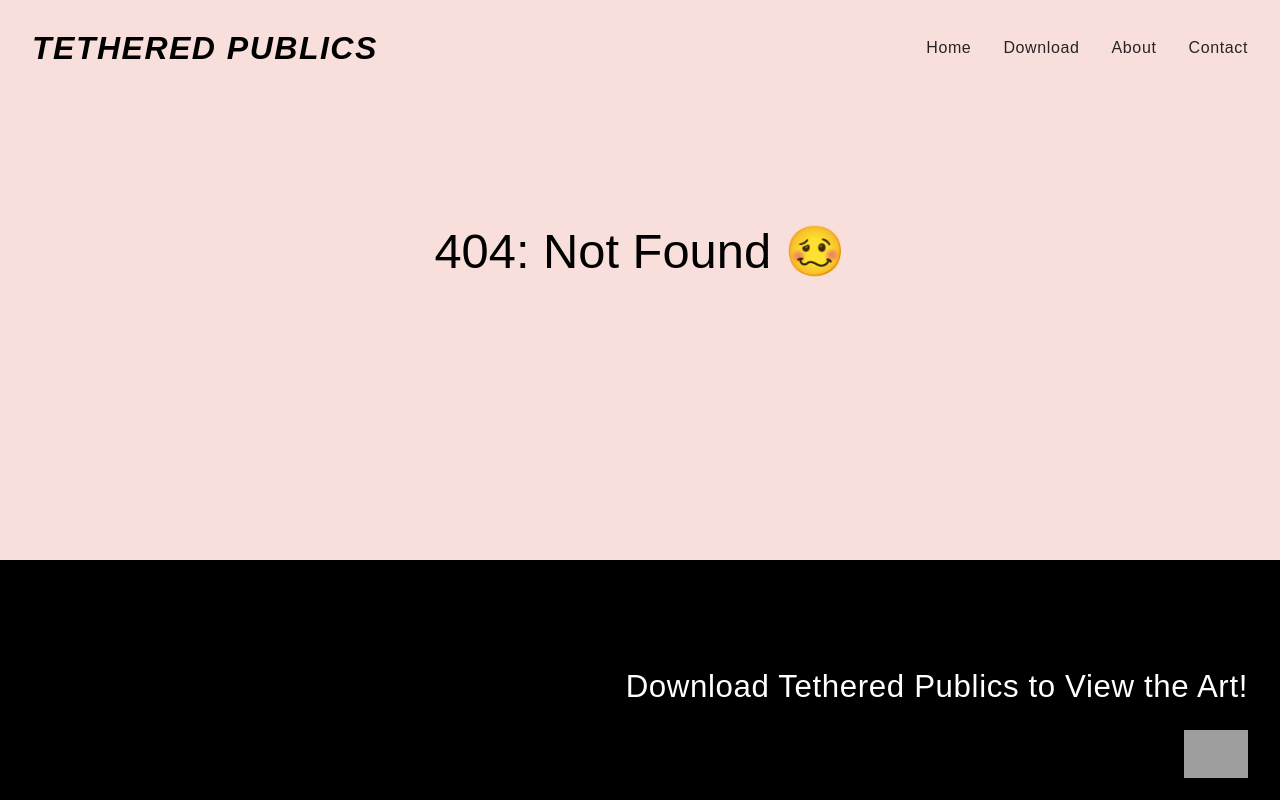
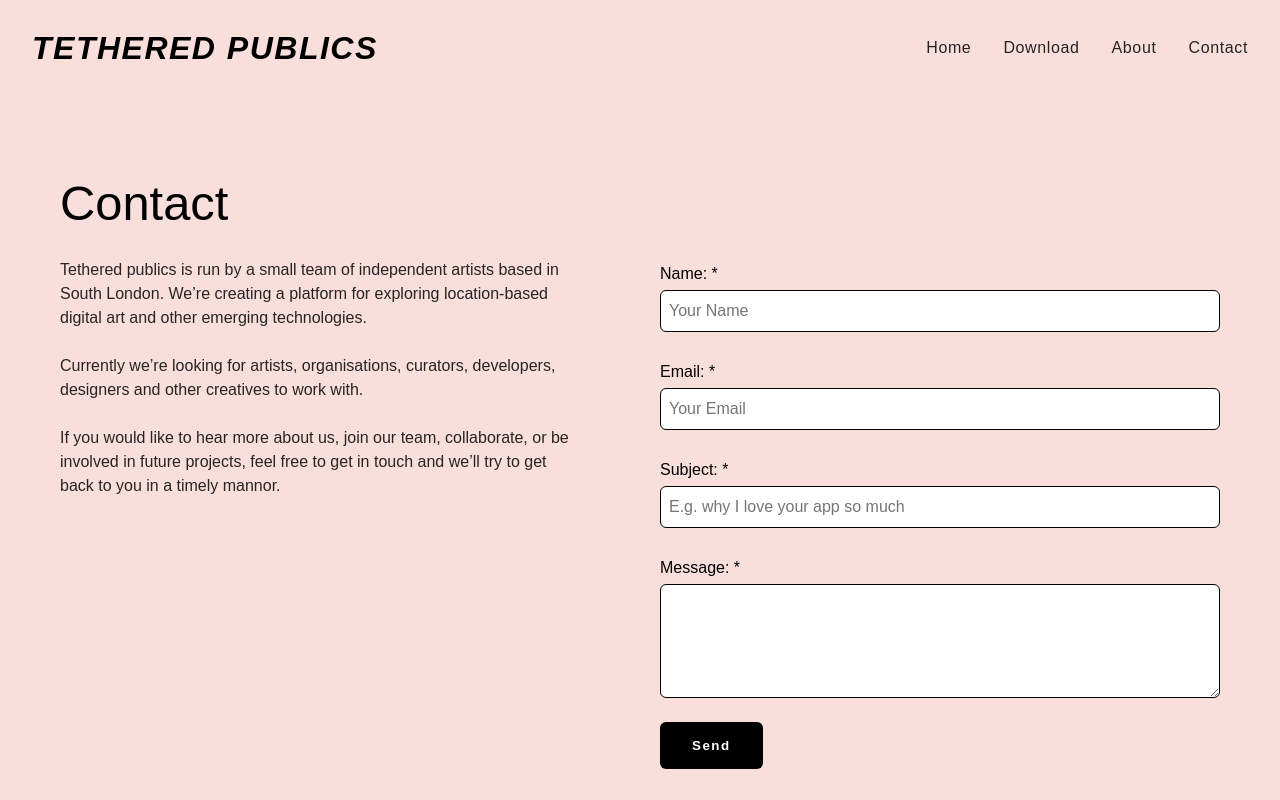
Before and after one commit to tetheredpublics/tethered-publics-web, a SvelteKit app: page /contact in a window 1280 px wide. Before the commit this address had no page. Shown: the top 800 px of the page. Built offline with nearby package versions, Linux system fonts and the light colour scheme; grey boxes are pictures that could not be loaded; a web font is replaced by a local one.

Commit message:
main - add contact forms

```diff
--- /dev/null
+++ b/src/lib/ContactForm.svelte
@@ -0,0 +1,88 @@
+<script>
+    import { onMount } from 'svelte';
+
+
+    export let formName;
+
+    let currentUrl = "";
+    let hasSubmitted = false;
+
+    onMount(() => {
+        currentUrl = window.location.href.split('?')[0]
+
+        const urlParams = new URLSearchParams(window.location.search);
+        hasSubmitted = urlParams.has('submitted');
+    });
+</script>
+
+<svelte:head>
+    <style>
+        form {
+            /* width: 400px; */
+            max-width: 100%;
+        }
+        label {
+            display: block;
+            font-weight: 500;
+        }
+        input, textarea {
+            display: block;
+            width: 100%;
+            padding: 8px;
+            font: inherit;
+            line-height: 1.5rem;
+            border-radius: 6px;
+            /* outline: none; */
+            border: 1px solid #000;
+            margin-bottom: 1.5rem;
+        }
+        textarea {
+            resize: vertical;
+        }
+
+        button {
+            border: none;
+            background-color: #000;
+            color: #fff;
+            padding: 16px 32px;
+            cursor: pointer;
+            border-radius: 6px;
+            letter-spacing: 1.5px;
+            font-weight: bold;
+            margin-bottom: 1.5rem;
+        }
+
+        .section {
+            display: block;
+        }
+    </style>
+</svelte:head>
+
+{#if hasSubmitted}
+<p class="post-message">Thanks for your message! We will get back to you as soon as we can. 🤝</p>
+{:else}
+<form id="contact-form" action="https://api.staticforms.xyz/submit" method="post">
+    <label for="name">
+        Name: <span aria-label="required">*</span>
+    </label>
+    <input type="text" name="name" placeholder="Your Name">
+    <label for="email">
+        Email: <span aria-label="required">*</span>
+    </label>
+    <input type="text" name="email" placeholder="Your Email" />
+    <label for="$user-subject">
+        Subject: <span aria-label="required">*</span>
+    </label>
+    <input type="text" name="$user-subject" placeholder="E.g. why I love your app so much">
+    <label for="message">
+        Message: <span aria-label="required">*</span>
+    </label>
+    <textarea name="message" type="text" rows="4" required=true></textarea>
+    <input type="text" name="honeypot" style="display:none">
+    <input type="hidden" name="accessKey" value="3594fe96-6016-4e31-9cf9-da5db6e9f083">
+    <input type="hidden" name="subject" value="{formName} from - tetheredpublics.app" />
+    <input type="hidden" name="replyTo" value="@">
+    <input type="hidden" name="redirectTo" value="{currentUrl}?submitted=true">
+    <button type="submit">Send</button>
+</form>
+{/if}
--- a/src/routes/+layout.svelte
+++ b/src/routes/+layout.svelte
@@ -22,7 +22,7 @@
             <a on:click={toggleNav} hidden={shouldShowNav} class="nav-link" href="/">Home</a>
             <a on:click="{toggleNav}" class="nav-link" target="_blank" rel="noreferrer" href="https://apps.apple.com/gb/app/tethered-publics/id1634618407?ign-itscg=30200&ign-itsct=apps_box_link">Download</a>
             <a on:click="{toggleNav}" class="nav-link" href="./about">About</a>
-            <a on:click="{toggleNav}" class="nav-link" href="./support">Contact</a>
+            <a on:click="{toggleNav}" class="nav-link" href="./contact">Contact</a>
         </nav>
         {/if}
         <div class="nav-bar-btn">
--- /dev/null
+++ b/src/routes/contact/+page.svelte
@@ -0,0 +1,53 @@
+<script>
+    import ContactForm from '../../lib/ContactForm.svelte';
+</script>
+
+<svelte:head>
+    <style>
+        .flex-container {
+            display: flex;
+            flex-wrap: wrap;
+            justify-content: space-between;
+        }
+        .flex-item {
+            flex: 1 1 0;
+            padding-right: 48px;
+            min-width: 320px;
+            max-width: 560px;
+            margin-bottom: 24px;
+        }
+
+        .flex-item:last-child {
+            padding-right: 0px;
+        }
+
+        p {
+            font-weight: 500;
+        }
+
+        @media (max-width: 600px) {
+            .flex-item {
+                padding-right: 0px;
+            }
+        }
+
+    </style>
+
+</svelte:head>
+
+<div class="header-spacer"></div>
+<div class="section">
+    <div class="container">
+        <h1>Contact</h1>
+        <div class="flex-container">
+            <div class="flex-item">
+                <p>Tethered publics is run by a small team of independent artists based in South London. We’re creating a platform for exploring location-based digital art and other emerging technologies.</p>
+                <p>Currently we’re looking for artists, organisations, curators, developers, designers and other creatives to work with.</p>
+                <p>If you would like to hear more about us, join our team, collaborate, or be involved in future projects, feel free to get in touch and we’ll try to get back to you in a timely mannor.</p>
+            </div>
+            <div class="flex-item">
+                <ContactForm formName="Contact"/>
+            </div>
+        </div>
+    </div>
+</div>
--- a/src/routes/support/+page.svelte
+++ b/src/routes/support/+page.svelte
@@ -1,89 +1,15 @@
-<!-- https://eternaldev.com/blog/how-to-build-contact-us-page-with-sveltekit-and-supabase/ -->
 <script>
-    /** @type {import('./$types').ActionData} */
-    export let form;
+    import ContactForm from '../../lib/ContactForm.svelte';
 </script>
-
-<svelte:head>
-    <style>
-        form {
-            width: 400px;
-            max-width: 100%;
-        }
-        label {
-            display: block;
-            font-weight: 500;
-        }
-        input, textarea {
-            width: 100%;
-            padding: 8px;
-            font: inherit;
-            line-height: 1.5rem;
-            border-radius: 6px;
-            /* outline: none; */
-            border: 1px solid #000;
-        }
-        textarea {
-            resize: vertical;
-        }
-
-        .form-item, .g-recaptcha {
-            margin-bottom: 1.5rem;
-        }
-
-        button {
-            border: none;
-            background-color: #000;
-            color: #fff;
-            padding: 16px 32px;
-            cursor: pointer;
-            border-radius: 6px;
-            letter-spacing: 1.5px;
-            font-weight: bold;
-            /* width: 100%; */
-        }
-
-        .section {
-            display: block;
-        }
-    </style>
-
-    <script src="https://www.google.com/recaptcha/api.js" async defer></script>
-</svelte:head>
 
 <div class="header-spacer"></div>
 <div class="section">
-    <div class="container" style="display: flex; flex-direction: column;">
-        <h1>Contact</h1>
-        {#if form?.success}
-        <!-- this message is ephemeral; it exists because the page was rendered in
-            response to a form submission. it will vanish if the user reloads -->
-        <p class="post-message">Thanks for your message! We will get back to you as soon as we can. 🤝</p>
-        {:else}
-        <form method="POST" action="/support">
-            <div class="form-item">
-                <label for="email">
-                    Your Email: <span aria-label="required">*</span>
-                </label>
-                <input name="email" type="email" required=true>
-            </div>
-            <div class="form-item">
-                <label for="subject">
-                    Subject: <span aria-label="required">*</span>
-                </label>
-                <input name="subject" type="text" required=true>
-            </div>
-            <div class="form-item">
-                <label for="message">
-                    Message: <span aria-label="required">*</span>
-                </label>
-                <textarea name="message" type="text" rows="4" required=true></textarea>
-            </div>
-            <div class="g-recaptcha" data-sitekey="6LfFzbAfAAAAAAIaot9iyKUV540KYrzxwyuHB_6c"></div>
-            <div class="form-item">
-                <button>Send</button>
-            </div>
-        </form>
-        {/if}
+    <div class="container">
+        <div style="width: 560px; max-width: 100%; margin: auto;">
+        <h1>Support</h1>
+        <p>If you want to report a problem with the app, suggest some improvements, or have any
+            ideas for new features, please contact us by the form bellow.</p>
+        <ContactForm formName="Support"/>
+        </div>
     </div>
 </div>
--- a/static/global.css
+++ b/static/global.css
@@ -181,6 +181,9 @@ body,
 
 p {
     margin-bottom: 1.5rem;
+    line-height: 1.5;
+    font-weight: 500;
+    opacity: 0.84;
 }
 
 h1,
@@ -220,7 +223,7 @@ small,
 }
 
 .large-paragraph {
-    /* font-weight: 500; */
+    font-weight: 500;
     font-size: 21px;
     line-height: 32px;
     margin-bottom: 32px;
@@ -341,7 +344,6 @@ nav a {
     background-image: url(./background.png);
     background-repeat: repeat;
     background-size: cover;
-    /* height: 100%; */
     top: 0;
     left: 0;
     right: 0;
@@ -358,19 +360,20 @@ nav a {
 }
 
 .hero-item {
-    /* flex: 1 1 0; */
     max-width: 560px;
+}
+
+.first {
+    width: 40%;
 }
 
 @media (max-width: 1020px) {
     .hero-item {
         flex: 1 1 0;
-        /* max-width: 560px; */
     }
-}
-
-.first {
-    width: 40%;
+    .first {
+        width: auto;
+    }
 }
 
 .header-container {
```
Also changed, not shown: src/routes/support/+page.server.js (deleted, +0 -12 lines), 1 other file (tests, documents, lock files or other folders).
